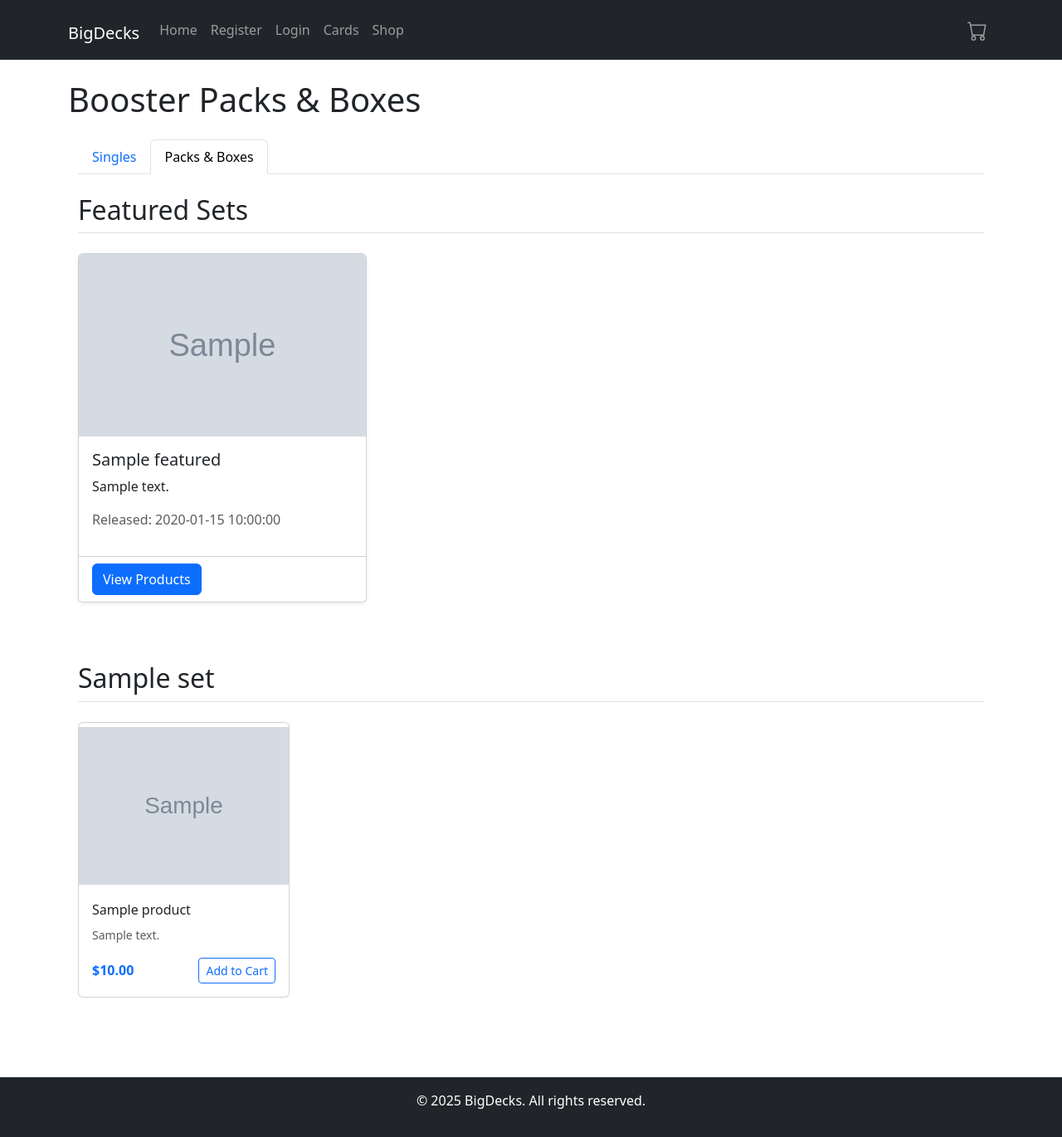
After one commit to smoothbrain-devs/BigDecks, a Flask app: template bigdecks/templates/shop/packs.html in a window 1280 px wide. The commit adds this page. Shown: the whole page at 83% size. Run offline with Flask 3, Linux system fonts and the light colour scheme; the template is opened without the code that fills it: most values are stand-ins (such as "Sample title", 1, 10 or a date in 2020); grey boxes marked "Sample" are stand-in pictures; parts of the project's set-up code (start-up, migrations or seed data) failed here and were passed over.

Commit message:
add html for packs instead of just singles, also changed the navigation in the shop tab so they can toggle singles or packs of cards

```diff
--- /dev/null
+++ b/bigdecks/templates/shop/packs.html
@@ -0,0 +1,117 @@
+<!-- Create a new file: bigdecks/templates/shop/packs.html -->
+
+{% extends 'base.html' %}
+
+{% block header %}
+    <h1>{% block title %}Booster Packs & Boxes{% endblock %}</h1>
+{% endblock %}
+
+{% block content %}
+<div class="container">
+    <!-- Category tabs -->
+    <ul class="nav nav-tabs mb-4">
+        <li class="nav-item">
+            <a class="nav-link" href="{{ url_for('shop.inventory') }}">Singles</a>
+        </li>
+        <li class="nav-item">
+            <a class="nav-link active" href="{{ url_for('shop.packs') }}">Packs & Boxes</a>
+        </li>
+    </ul>
+
+    <!-- Featured sets section -->
+    <div class="row mb-5">
+        <div class="col-12">
+            <h2 class="border-bottom pb-2 mb-4">Featured Sets</h2>
+        </div>
+        {% for featured in featured_sets %}
+        <div class="col-md-4 mb-4">
+            <div class="card h-100 shadow-sm">
+                <img src="{{ featured.image_url }}" class="card-img-top" alt="{{ featured.name }}" style="height: 220px; object-fit: cover;">
+                <div class="card-body">
+                    <h5 class="card-title">{{ featured.name }}</h5>
+                    <p class="card-text">{{ featured.description }}</p>
+                    <p class="text-muted">Released: {{ featured.release_date }}</p>
+                </div>
+                <div class="card-footer bg-white">
+                    <a href="#{{ featured.set_code }}" class="btn btn-primary">View Products</a>
+                </div>
+            </div>
+        </div>
+        {% endfor %}
+    </div>
+
+    <!-- All pack products -->
+    {% for set in sets %}
+    <div class="row mb-5" id="{{ set.set_code }}">
+        <div class="col-12">
+            <h2 class="border-bottom pb-2 mb-4">{{ set.name }}</h2>
+        </div>
+
+        {% for product in set.products %}
+        <div class="col-md-3 mb-4">
+            <div class="card h-100">
+                <img src="{{ product.image_url }}" class="card-img-top" alt="{{ product.name }}" style="height: 200px; object-fit: contain;">
+                <div class="card-body">
+                    <h5 class="card-title" style="font-size: 1rem;">{{ product.name }}</h5>
+                    <p class="card-text"><small class="text-muted">{{ product.description }}</small></p>
+                    <div class="d-flex justify-content-between align-items-center mt-3">
+                        <span class="text-primary fw-bold">${{ "%.2f"|format(product.price) }}</span>
+                        <button class="btn btn-outline-primary btn-sm add-to-cart"
+                                data-id="{{ product.id }}"
+                                data-name="{{ product.name }}"
+                                data-price="{{ product.price }}">
+                            Add to Cart
+                        </button>
+                    </div>
+                </div>
+            </div>
+        </div>
+        {% endfor %}
+    </div>
+    {% endfor %}
+</div>
+
+<!-- Add to Cart JavaScript  -->
+<script>
+document.addEventListener('DOMContentLoaded', function() {
+    // Add event listeners to all "Add to Cart" buttons
+    document.querySelectorAll('.add-to-cart').forEach(button => {
+        button.addEventListener('click', function() {
+            const itemId = this.getAttribute('data-id');
+            const itemName = this.getAttribute('data-name');
+            const itemPrice = this.getAttribute('data-price');
+
+            // Create form data
+            const formData = new FormData();
+            formData.append('item_id', itemId);
+            formData.append('item_name', itemName);
+            formData.append('item_price', itemPrice);
+
+            // Send POST request to add item to cart
+            fetch('{{ url_for("shop.add_to_cart") }}', {
+                method: 'POST',
+                body: formData
+            })
+            .then(response => response.json())
+            .then(data => {
+                if (data.success) {
+                    // Update cart count badge
+                    const cartCount = document.getElementById('cart-count');
+                    cartCount.textContent = data.cart_count;
+                    cartCount.classList.remove('d-none');
+
+                    // Show success message
+                    alert('Item added to cart!');
+                } else {
+                    alert('Error adding item to cart: ' + data.error);
+                }
+            })
+            .catch(error => {
+                console.error('Error:', error);
+                alert('Failed to add item to cart. Please try again.');
+            });
+        });
+    });
+});
+</script>
+{% endblock %}
```
Also changed, not shown: bigdecks/templates/shop/inventory.html (+8 -0 lines).
